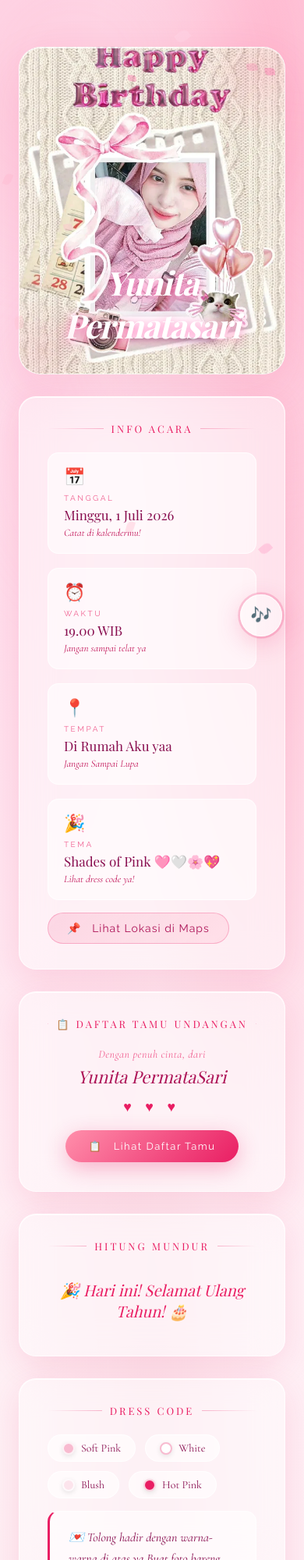
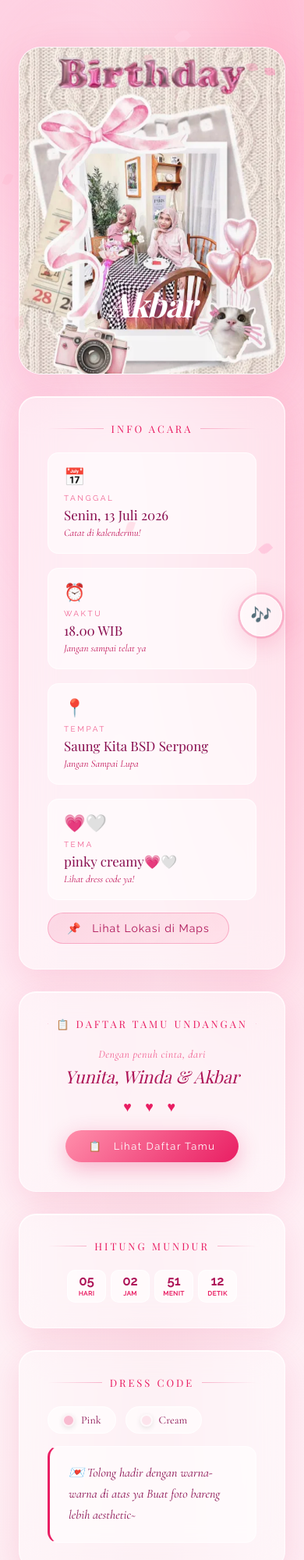
Before and after one commit to TANGMANUSIA/EMELY, a plain HTML site: page PAGES/invitation.html in a window 390 px wide. Shown: the top 2000 px of the page at 78% size. Drawn offline with nearby package versions, Linux system fonts and the light colour scheme; a web font is replaced by a local one.

Commit message:
update tampilan website

```diff
--- a/CSS/invitation.css
+++ b/CSS/invitation.css
@@ -147,6 +147,23 @@ body {
   margin-bottom: 10px;
   font-weight: 300;
 }
+.slide-layer {
+  position: absolute;
+  inset: 0;
+  background-size: cover;
+  background-position: center;
+  background-repeat: no-repeat;
+  transition: opacity 1.2s ease;
+}
+.slide-layer:first-child { z-index: 1; }
+.slide-layer:last-child  { z-index: 2; }
+
+.header-card h1,
+.header-name {
+  position: relative;
+  z-index: 3;
+}
+
 .header-name {
   font-family: 'Playfair Display', serif;
   font-size: clamp(42px, 10vw, 64px);
@@ -264,7 +281,7 @@ body {
 .countdown-wrap {
   display: flex;
   justify-content: center;
-  gap: 18px;
+  gap: 10px;
   margin-top: 8px;
 }
 .cd-box {
@@ -272,25 +289,18 @@ body {
   flex-direction: column;
   align-items: center;
   background: rgba(255,255,255,0.6);
-  border-radius: 14px;
-  padding: 14px 18px;
+  border-radius: 10px;
+  padding: 10px 16px;
   border: 1px solid rgba(255,255,255,0.8);
-  min-width: 66px;
-}
-.cd-num {
-  font-family: 'Playfair Display', serif;
-  font-size: 32px;
-  font-weight: 700;
-  color: #ad1457;
-  line-height: 1;
+  min-width: 60px;
 }
 .cd-label {
   font-family: 'Raleway', sans-serif;
   font-size: 9px;
-  letter-spacing: 2px;
+  letter-spacing: 0.5px;
   color: #f48fb1;
   text-transform: uppercase;
-  margin-top: 5px;
+  margin-top: 2px;
 }
 .cd-expired {
   font-family: 'Playfair Display', serif;
@@ -438,42 +448,39 @@ body {
 }
 
 
-
 .cd-num {
   font-family: 'Raleway', sans-serif;
-  font-size: 28px;
+  font-size: 20px;
   font-weight: 800;
   color: #ad1457;
-  line-height: 1.2;
-  letter-spacing: 2px;
+  line-height: 1;
+  letter-spacing: 0.5px;
 }
 
 .cd-label {
   font-family: 'Raleway', sans-serif;
-  font-size: 10px;
+  font-size: 9px;
   font-weight: 600;
-  letter-spacing: 1px;
+  letter-spacing: 0.5px;
   color: #e91e63;
   text-transform: uppercase;
-  margin-top: 4px;
+  margin-top: 2px;
 }
 
 /* Responsive untuk HP kecil */
 @media (max-width: 480px) {
   .countdown-wrap {
-    gap: 10px;
+    gap: 6px;
   }
   .cd-box {
-    padding: 10px 12px;
-    min-width: 65px;
+    padding: 6px 10px;
+    min-width: 50px;
   }
   .cd-num {
-    font-size: 22px;
-    font-weight: 800;
+    font-size: 16px;
   }
   .cd-label {
-    font-size: 9px;
-    font-weight: 600;
+    font-size: 8px;
   }
 }
 
--- a/JS/invitation.js
+++ b/JS/invitation.js
@@ -1,10 +1,10 @@
-const targetDate = new Date(2026, 5, 28, 7, 0, 0);
+const targetDate = new Date(2026, 6, 13, 18, 0, 0);
 
 function updateCountdown(){
   const now = new Date();
   const diff = targetDate - now;
   if(diff <= 0){
-    document.getElementById('countdown').innerHTML = '<p class="cd-expired">🎉 Hari ini! Selamat Ulang Tahun! 🎂</p>';
+document.getElementById('countdown').innerHTML = '<p class="cd-expired">Celebrate the Sweetest Moments ✨</p>';
     return;
   }
   const d = Math.floor(diff/86400000);
@@ -107,3 +107,41 @@ document.body.addEventListener('click', function sekali() {
     });
   }
 }, { once: true });
+
+// === SLIDESHOW CROSSFADE 2 FOTO OTOMATIS TIAP 5 DETIK ===
+const fotoSlide = [
+  { file: '../ASSETS/IMAGES/MANTAP.webp',  nama: 'Winda & Yunita' },
+  { file: '../ASSETS/IMAGES/AKBAR.webp',   nama: 'Akbar' }
+];
+let slideIndex = 0;
+const slide1 = document.getElementById('slide1');
+const slide2 = document.getElementById('slide2');
+const slideName = document.getElementById('slideName');
+let lapisanAktif = 1;
+
+// Set foto & nama pertama
+slide1.style.backgroundImage = `url('${fotoSlide[0].file}')`;
+slide1.style.opacity = '1';
+slide2.style.opacity = '0';
+slideName.textContent = fotoSlide[0].nama;
+
+function gantiFoto() {
+  slideIndex = (slideIndex + 1) % fotoSlide.length;
+  const item = fotoSlide[slideIndex];
+  const url = `url('${item.file}')`;
+  slideName.textContent = item.nama;
+
+  if (lapisanAktif === 1) {
+    slide2.style.backgroundImage = url;
+    slide2.style.opacity = '1';
+    slide1.style.opacity = '0';
+    lapisanAktif = 2;
+  } else {
+    slide1.style.backgroundImage = url;
+    slide1.style.opacity = '1';
+    slide2.style.opacity = '0';
+    lapisanAktif = 1;
+  }
+}
+
+setInterval(gantiFoto, 5000);
--- a/PAGES/invitation.html
+++ b/PAGES/invitation.html
@@ -16,13 +16,15 @@
 <div class="music-btn" id="musicBtn">🎵</div>
 
 <audio id="happyBirthday" loop>
-<source src="../ASSETS/MUSIC/selamat.mpeg">
+<source src="../ASSETS/MUSIC/mantap.mpeg">
 </audio>
 
 <div class="page">
- <div class="header-card" style="background-image: url('../ASSETS/IMAGES/emeluy5.webp'); background-size: cover; background-position: center; background-repeat: no-repeat;">
-  <h1 class="header-name" style="margin: 0;">Yunita Permatasari</h1>
-</div>
+  <div class="header-card" id="headerCard">
+    <div class="slide-layer" id="slide1"></div>
+    <div class="slide-layer" id="slide2"></div>
+    <h1 class="header-name" style="margin: 0;" id="slideName">Yunita Permatasari</h1>
+  </div>
 
   <div class="glass-card" style="animation-delay:0.1s">
     <div class="section-title">Info Acara</div>
@@ -30,29 +32,29 @@
       <div class="info-item">
         <span class="icon">📅</span>
         <div class="label">Tanggal</div>
-        <div class="value">Minggu, 1 Juli 2026</div>
+        <div class="value">Senin, 13 Juli 2026</div>
         <div class="sub">Catat di kalendermu!</div>
       </div>
       <div class="info-item">
         <span class="icon">⏰</span>
         <div class="label">Waktu</div>
-        <div class="value">19.00 WIB</div>
+        <div class="value">18.00 WIB</div>
         <div class="sub">Jangan sampai telat ya</div>
       </div>
       <div class="info-item">
         <span class="icon">📍</span>
         <div class="label">Tempat</div>
-        <div class="value">Di Rumah Aku yaa</div>
+        <div class="value">Saung Kita BSD Serpong</div>
         <div class="sub">Jangan Sampai Lupa</div>
       </div>
       <div class="info-item">
-        <span class="icon">🎉</span>
+        <span class="icon">💗🤍</span>
         <div class="label">Tema</div>
-        <div class="value">Shades of Pink 🩷🤍🌸💖</div>
+        <div class="value">pinky creamy💗🤍</div>
         <div class="sub">Lihat dress code ya!</div>
       </div>
     </div>
-    <a href="#" class="location-btn" target="_blank">
+    <a href="https://share.google/UvX5l0DtDIAIfERnE" class="location-btn" target="_blank">
       📌 &nbsp; Lihat Lokasi di Maps
     </a>
   </div>
@@ -64,7 +66,7 @@
     <!-- Teks host di atas tombol -->
     <div style="margin: 15px 0 10px 0;">
       <p class="footer-from" style="font-size: 14px; margin-bottom: 5px;">Dengan penuh cinta, dari</p>
-      <p class="footer-name" style="font-size: 22px;">Yunita PermataSari</p>
+      <p class="footer-name" style="font-size: 22px;">Yunita, Winda & Akbar</p>
       <p class="footer-hearts" style="font-size: 16px;">♥ ♥ ♥</p>
     </div>
 
@@ -87,10 +89,8 @@
   <div class="glass-card" style="animation-delay:0.3s">
     <div class="section-title">Dress Code</div>
     <div class="dress-row">
-      <div class="dress-chip"><div class="color-dot" style="background:#f8bbd0"></div> Soft Pink</div>
-      <div class="dress-chip"><div class="color-dot" style="background:#ffffff;border-color:#f8bbd0"></div> White</div>
-      <div class="dress-chip"><div class="color-dot" style="background:#fce4ec"></div> Blush</div>
-      <div class="dress-chip"><div class="color-dot" style="background:#e91e63"></div> Hot Pink</div>
+      <div class="dress-chip"><div class="color-dot" style="background:#f8bbd0"></div> Pink</div>
+       <div class="dress-chip"><div class="color-dot" style="background:#fce4ec"></div> Cream</div>
     </div>
     <div class="note-card" style="margin-top:16px">
       💌 Tolong hadir dengan warna-warna di atas ya Buat foto bareng lebih aesthetic~
@@ -101,9 +101,9 @@
   <div class="section-title">💌 Pesan dari Host</div>
   <div class="note-card">
     <p style="font-size: 16px; font-style: italic; color: #880e4f; text-align: center;">
-      "Let's make beautiful memories in every shade of pink."
+      "siapin playlist lagu kalian ya, karena kita bakalan karokean yeyy💃🏻"
     </p>
-    <p style="margin-top: 12px; text-align: right; color: #e91e63;">— Yunita 🎀</p>
+    <p style="margin-top: 12px; text-align: right; color: #e91e63;">— Yunita, Winda & Akbar 🎀</p>
   </div>
 </div>
 <script src="../JS/invitation.js"></script>
```
Also changed, not shown: JS/guestlist.js (+18 -3 lines), PAGES/guestlist.html (+1 -1 lines), ASSETS/IMAGES/AKBAR.webp (added), ASSETS/IMAGES/MANTAP.webp (added), 1 other file.
